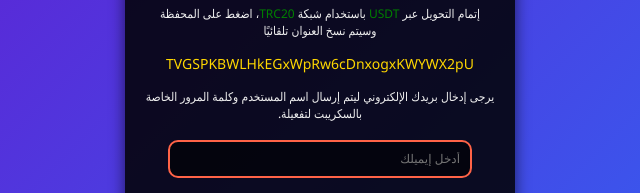
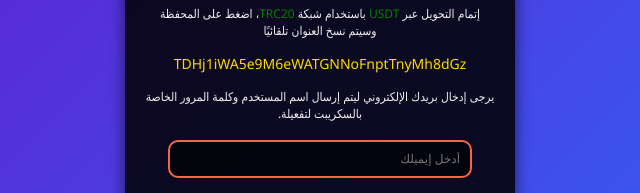
Before and after one commit to f5d/str, a plain HTML site: page index.html in a window 1280 px wide. Both pictures are taken after a click on the button "تفعيل". Shown: the part 236-429 px from the top of the page, 320-960 px from the left. Drawn offline with Linux system fonts and the light colour scheme.

Commit message:
Update index.html

```diff
--- a/index.html
+++ b/index.html
@@ -423,7 +423,7 @@
     <li>تفعيل سنه: 1500 دولار </li>
 </ul>
 <p class="note">إتمام التحويل عبر <span style="color:green;">USDT</span> باستخدام شبكة <span style="color:green;">TRC20</span>، اضغط على المحفظة وسيتم نسخ العنوان تلقائيًا</p>
-<p class="wallet-address" onclick="copyWallet()">TVGSPKBWLHkEGxWpRw6cDnxogxKWYWX2pU</p>
+<p class="wallet-address" onclick="copyWallet()">TDHj1iWA5e9M6eWATGNNoFnptTnyMh8dGz</p>
 
 
 
```
